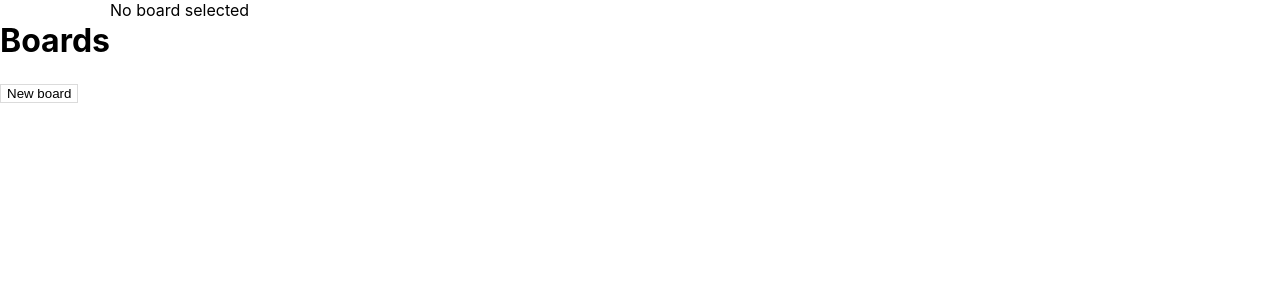
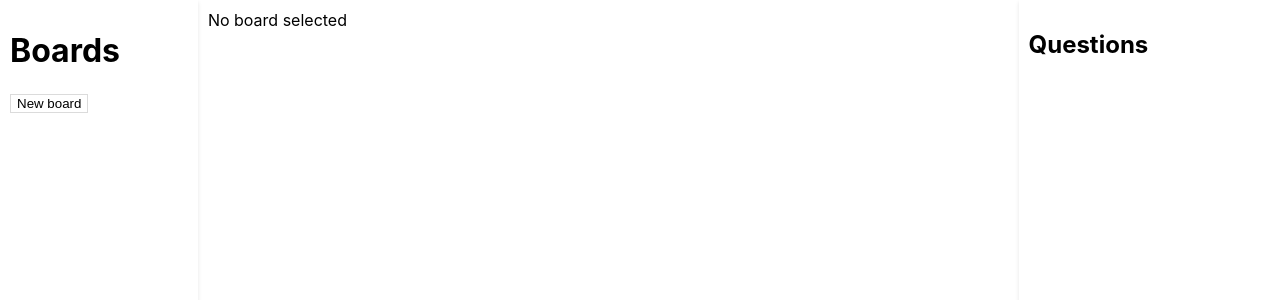
Before and after one commit to tamastarjan/analysis-board, a React (Create React App) app: page / in a window 1280 px wide. Shown: the top 300 px of the page. Built offline with nearby package versions, Linux system fonts and the light colour scheme.

Commit message:
Add questions summary sidebar

```diff
--- a/src/App.js
+++ b/src/App.js
@@ -3,6 +3,7 @@ import { LeftSideBar } from "./components/LeftSideBar";
 import { BoardView } from "./components/BoardView";
 import { BoardSelectionContext } from "./context/BoardsContext";
 import { useState } from "react";
+import { RightSideBar } from "./components/RightSideBar";
 
 function App() {
   return (
@@ -10,6 +11,7 @@ function App() {
       <div className="horizontal-container">
         <LeftSideBar />
         <BoardView />
+        <RightSideBar />
       </div>
     </BoardSelectionContext.Provider>
   );
--- a/src/components/BoardView.jsx
+++ b/src/components/BoardView.jsx
@@ -25,12 +25,14 @@ export function BoardView() {
       {selectedBoard ? (
         <div className="board-view">
           <button onClick={boardClicked}>{selectedBoard.name}</button>
+          <br />
+          <br />
           {selectedBoard.children.map((child) => {
             return <GraphNodeView key={child.id} node={child} />;
           })}
         </div>
       ) : (
-        <div>No board selected</div>
+        <div className="board-view">No board selected</div>
       )}
     </>
   );
--- /dev/null
+++ b/src/components/RightSideBar.jsx
@@ -0,0 +1,48 @@
+import { useContext, useEffect, useState } from "react";
+import {
+  BoardSelectionContext,
+  getBoard,
+  getBoards,
+} from "../context/BoardsContext";
+
+export function RightSideBar() {
+  const [selectedBoard] = useContext(BoardSelectionContext);
+  const [questions, setQuestions] = useState([]);
+
+  useEffect(() => {
+    const boards = getBoards();
+    const stack = [];
+    for (let board of boards) {
+      const boardData = getBoard(board.id);
+      stack.push(boardData);
+    }
+
+    const questions = [];
+    while (stack.length > 0) {
+      const node = stack.pop();
+      if (node.name.includes("?")) {
+        questions.push(node);
+      }
+      if (node.children) {
+        for (let child of node.children) {
+          stack.push(child);
+        }
+      }
+    }
+
+    setQuestions(questions);
+  }, [selectedBoard]);
+
+  return (
+    <div className="right-side-bar">
+      <h2>Questions</h2>
+      {questions.map((question) => {
+        return (
+          <div className="question" key={question.id}>
+            {question.name}
+          </div>
+        );
+      })}
+    </div>
+  );
+}
--- a/src/index.css
+++ b/src/index.css
@@ -1,3 +1,7 @@
+* {
+  box-sizing: border-box;
+}
+
 body {
   margin: 0;
   font-family: -apple-system, BlinkMacSystemFont, "Segoe UI", "Roboto", "Oxygen",
@@ -49,6 +53,7 @@ code {
   height: 100vh;
   width: 100%;
   overflow: auto;
+  padding: 10px;
 }
 
 .graph-container {
@@ -89,3 +94,28 @@ button {
 button:hover {
   background-color: rgb(231, 231, 231);
 }
+
+.left-side-bar {
+  width: 300px;
+  height: 100vh;
+  overflow: auto;
+  box-shadow: 0 2px 4px 0 rgba(0, 0, 0, 0.1);
+  padding: 10px;
+}
+
+.right-side-bar {
+  width: 400px;
+  height: 100vh;
+  overflow: auto;
+  box-shadow: 0 2px 4px 0 rgba(0, 0, 0, 0.1);
+  padding: 10px;
+}
+
+.question {
+  cursor: pointer;
+  padding: 10px;
+}
+
+.question:hover {
+  background-color: #f0f0f0;
+}
```
